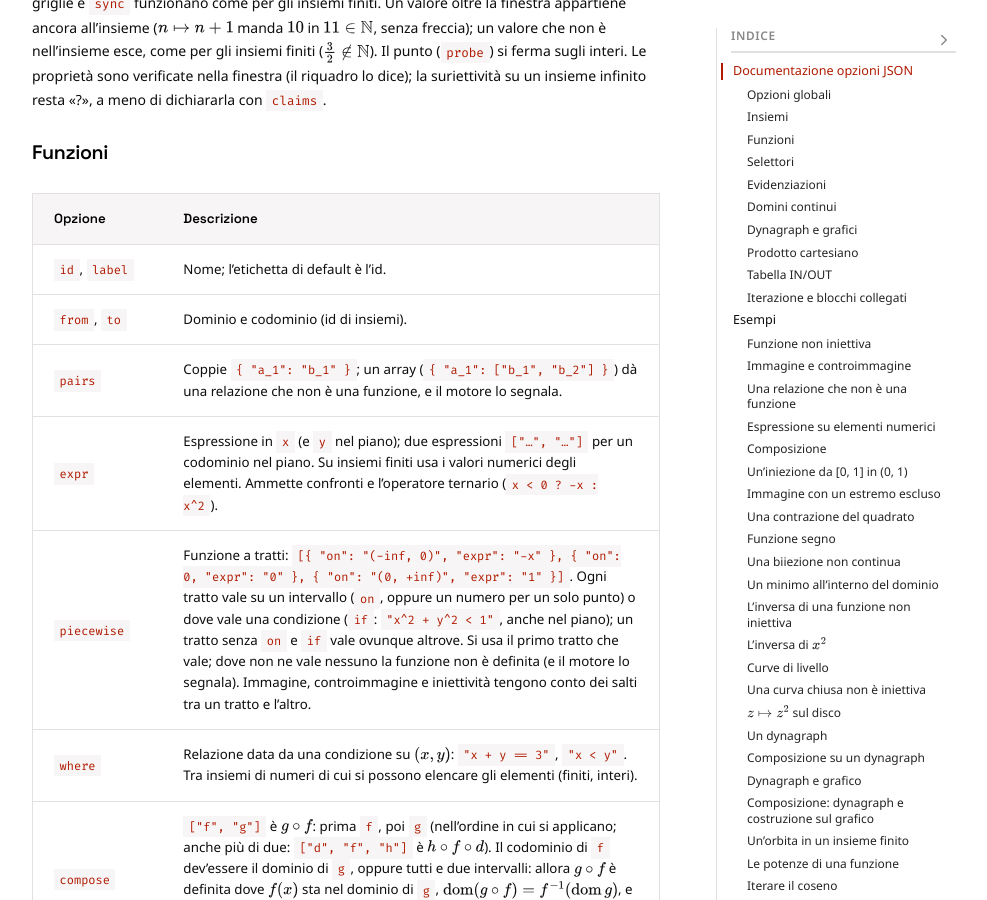
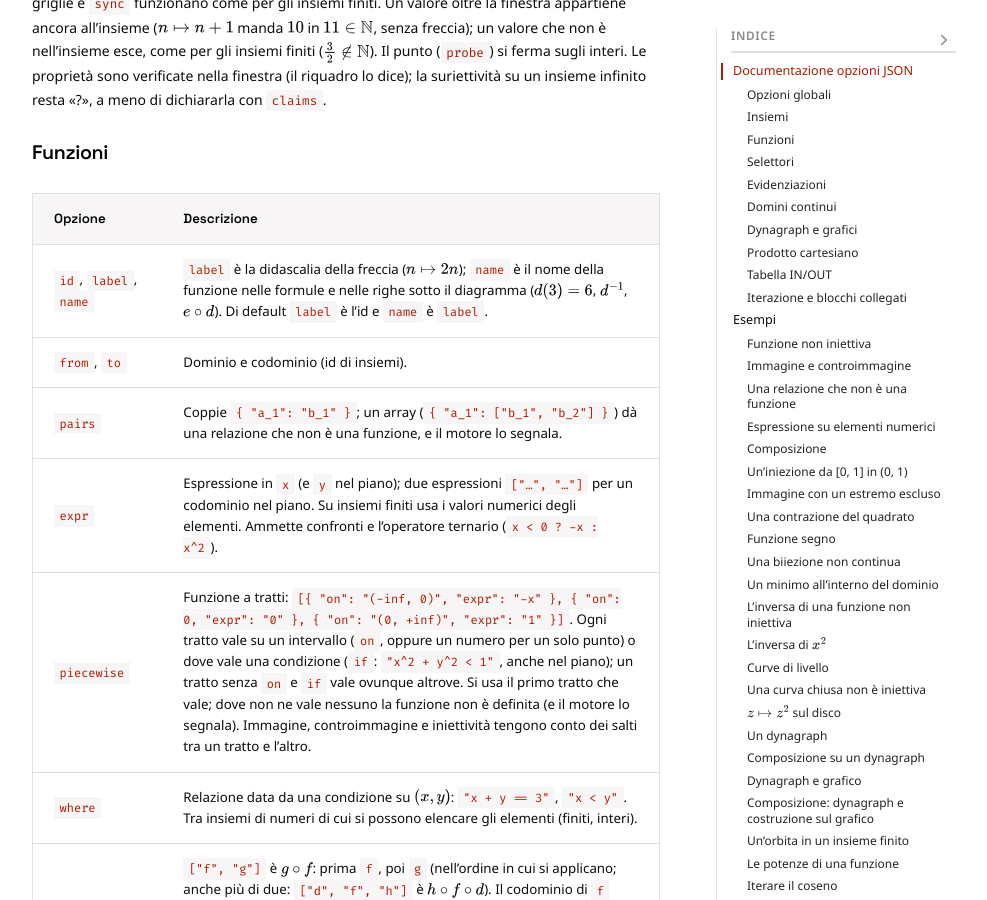
Before and after one commit to Bradwave/matephis, a Jekyll site: the page built from _notes/Public/test-sets.md, in a window 1280 px wide and 900 px high, scrolled down 4488 px. Shown: the whole window, without its empty margins (146-1133 px from the left). Built offline with Jekyll 4.4.1, drawn with Linux system fonts in a browser that asks for light colours; some of the changed text lies outside the part shown.

Commit message:
Sets: "name" for formulas and readouts, "label" for the arrow
A map's "name" is used where the function is written in formulas
(readouts, d(3) = 6, d^{-1}, e ∘ d, the properties row, tables); "label"
stays the caption of its arrow. The name defaults to the label, so
existing blocks do not change.

Co-Authored-By: Claude Opus 5.5 <noreply@anthropic.com>

````diff
--- a/_layouts/Post.html
+++ b/_layouts/Post.html
@@ -292,7 +292,7 @@
     <script src="{{ site.baseurl }}/assets/js/matephis-physics.js?v=1.3"></script>
     {%- endif -%}
     {%- if page.sets -%}
-    <script src="{{ site.baseurl }}/assets/js/matephis-sets.js?v=0.9"></script>
+    <script src="{{ site.baseurl }}/assets/js/matephis-sets.js?v=1.0"></script>
     {%- endif -%}
     {%- if page.circuit -%}
     <script src="{{ site.baseurl }}/assets/js/matephis-circuit.js?v=1.1"></script>
--- a/_notes/Public/test-sets.md
+++ b/_notes/Public/test-sets.md
@@ -60,7 +60,7 @@ Un insieme di interi si comporta come un insieme finito: i suoi elementi sono gl
 
 | Opzione | Descrizione |
 | :--- | :--- |
-| `id`, `label` | Nome; l'etichetta di default è l'id. |
+| `id`, `label`, `name` | `label` è la didascalia della freccia ($n \mapsto 2n$); `name` è il nome della funzione nelle formule e nelle righe sotto il diagramma ($d(3) = 6$, $d^{-1}$, $e \circ d$). Di default `label` è l'id e `name` è `label`. |
 | `from`, `to` | Dominio e codominio (id di insiemi). |
 | `pairs` | Coppie `{ "a_1": "b_1" }`; un array (`{ "a_1": ["b_1", "b_2"] }`) dà una relazione che non è una funzione, e il motore lo segnala. |
 | `expr` | Espressione in `x` (e `y` nel piano); due espressioni `["…", "…"]` per un codominio nel piano. Su insiemi finiti usa i valori numerici degli elementi. Ammette confronti e l'operatore ternario (`x < 0 ? -x : x^2`). |
@@ -773,7 +773,7 @@ $x < y$ su $A = \lbrace 1, 2, 3, 4\rbrace $: ogni colonna ha i punti sopra la di
 
 ### Da ℕ in 2ℕ
 
-$n \mapsto 2n$ manda ogni naturale in un pari, e ogni pari è raggiunto: è una biiezione tra $\mathbb{N}$ e $2\mathbb{N}$. Trascina il punto: si ferma sui naturali.
+$d(n) = 2n$ manda ogni naturale in un pari, e ogni pari è raggiunto: è una biiezione tra $\mathbb{N}$ e $2\mathbb{N}$. Trascina il punto: si ferma sui naturali. La freccia ha l'etichetta $n \mapsto 2n$ (`label`), le formule usano il nome $d$ (`name`).
 
 ```sets
 {
@@ -782,7 +782,7 @@ $n \mapsto 2n$ manda ogni naturale in un pari, e ogni pari è raggiunto: è una
     { "id": "N", "integers": "N", "window": [0, 10] },
     { "id": "P", "integers": "2N", "window": [0, 20] }
   ],
-  "maps": [{ "id": "d", "from": "N", "to": "P", "expr": "2x", "claims": { "surjective": true } }],
+  "maps": [{ "id": "d", "label": "n \\mapsto 2n", "name": "d", "from": "N", "to": "P", "expr": "2x", "claims": { "surjective": true } }],
   "params": { "n": { "min": 0, "max": 10, "step": 1, "val": 3 } },
   "probe": { "map": "d", "at": "n" },
   "show": ["properties(d)"]
--- a/assets/js/matephis-sets-src/core/config.js
+++ b/assets/js/matephis-sets-src/core/config.js
@@ -21,7 +21,7 @@ export const PLANNED_ROOT_KEYS = [
 export const SET_KEYS = ["id", "label", "elements", "interval", "rect", "disk", "integers", "color", "window", "order", "labelSide", "endpoints"];
 export const PLANNED_SET_KEYS = ["at", "subsets", "shape"];
 export const MAP_KEYS = [
-    "id", "label", "from", "to", "pairs", "expr", "piecewise", "compose", "inverse", "samples", "color", "image",
+    "id", "label", "name", "from", "to", "pairs", "expr", "piecewise", "compose", "inverse", "samples", "color", "image",
     "claims", "hidden", "route", "dash", "bend", "arrows", "iterate", "where",
 ];
 export const PLANNED_MAP_KEYS = ["preset", "sequence"];
--- a/assets/js/matephis-sets-src/render/linked-plot.js
+++ b/assets/js/matephis-sets-src/render/linked-plot.js
@@ -411,7 +411,7 @@ export class LinkedPlot {
             data.push({ fn: 'x', color: scene.color('gray'), dash: '4,4', width: 1.2 });
         }
         this.maps.forEach(m => {
-            const label = `$${m.label}$`;
+            const label = `$${m.name}$`;
             if (m.from.kind === 'finite') {
                 const pts = [];
                 m.from.elements.forEach(e => {
--- a/assets/js/matephis-sets-src/render/orbits.js
+++ b/assets/js/matephis-sets-src/render/orbits.js
@@ -201,14 +201,14 @@ export class Orbits {
         } else {
             const v = o.values[k];
             const rel = o.stop === 'outside' && k === o.avail ? `= ${niceNumber(v)} \\notin ${setLabelText(scene.model, set)}` : `= ${term(v)}`;
-            tex = `${x}_{${k}} = ${map.label}\\left(${x}_{${k - 1}}\\right) ${rel}`;
+            tex = `${x}_{${k}} = ${map.name}\\left(${x}_{${k - 1}}\\right) ${rel}`;
         }
         // At the end: what happened
         if (k === o.avail) {
             if (o.cycle) {
                 tex += o.cycle.period === 1 ? '\\quad\\text{punto fisso}' : `\\quad\\text{ciclo di periodo } ${o.cycle.period}`;
             } else if (o.stop === 'undefined') {
-                tex += `\\quad ${map.label}\\left(${term(o.values[k])}\\right)\\ \\text{non definita}`;
+                tex += `\\quad ${map.name}\\left(${term(o.values[k])}\\right)\\ \\text{non definita}`;
             }
         }
         return tex;
--- a/assets/js/matephis-sets-src/render/table.js
+++ b/assets/js/matephis-sets-src/render/table.js
@@ -158,7 +158,7 @@ export class Table {
         const out = ['x'];
         let inner = 'x';
         this.maps.forEach(m => {
-            inner = `${m.label}\\left(${inner}\\right)`;
+            inner = `${m.name}\\left(${inner}\\right)`;
             out.push(inner);
         });
         return out;
````
Also changed, not shown: assets/js/matephis-sets-src/core/model.js (+16 -10 lines), assets/js/matephis-sets-src/render/arrows.js (+6 -6 lines), assets/js/matephis-sets-src/render/highlights.js (+12 -12 lines), tests/sets-linked-plot.test.js (+1 -1 lines), tests/sets-model.test.js (+21 -0 lines), assets/js/matephis-sets.js, 1 other file.
